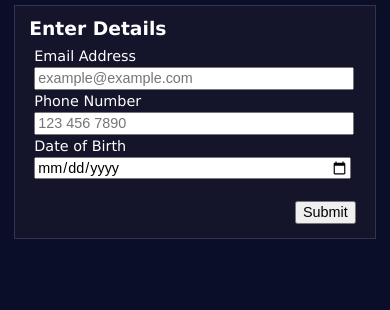
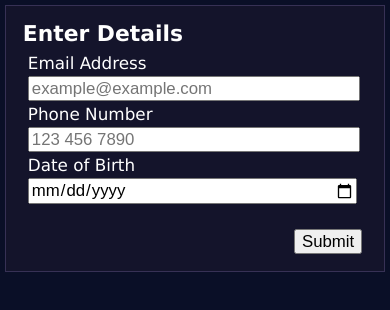
Before and after one commit to katdeviit/itmd362-lab3, a plain HTML site: page index.html in a window 390 px wide. Drawn offline with Linux system fonts and the light colour scheme.

Commit message:
Fix section spacing

```diff
--- a/css/screen.css
+++ b/css/screen.css
@@ -48,13 +48,21 @@ form .field.submit-field {
 }
 
 @media (max-width: 560px) {
+  html {
+    font-size: 1.05em;
+  }
   form label {
     display: block;
+    width: fit-content;
   }
   form input {
     display: block;
     margin: 0.25em 0;
     width: calc(100% - 10px);
+  }
+  section {
+    margin: 5px;
+    max-width: 100%;
   }
 }
 
```
